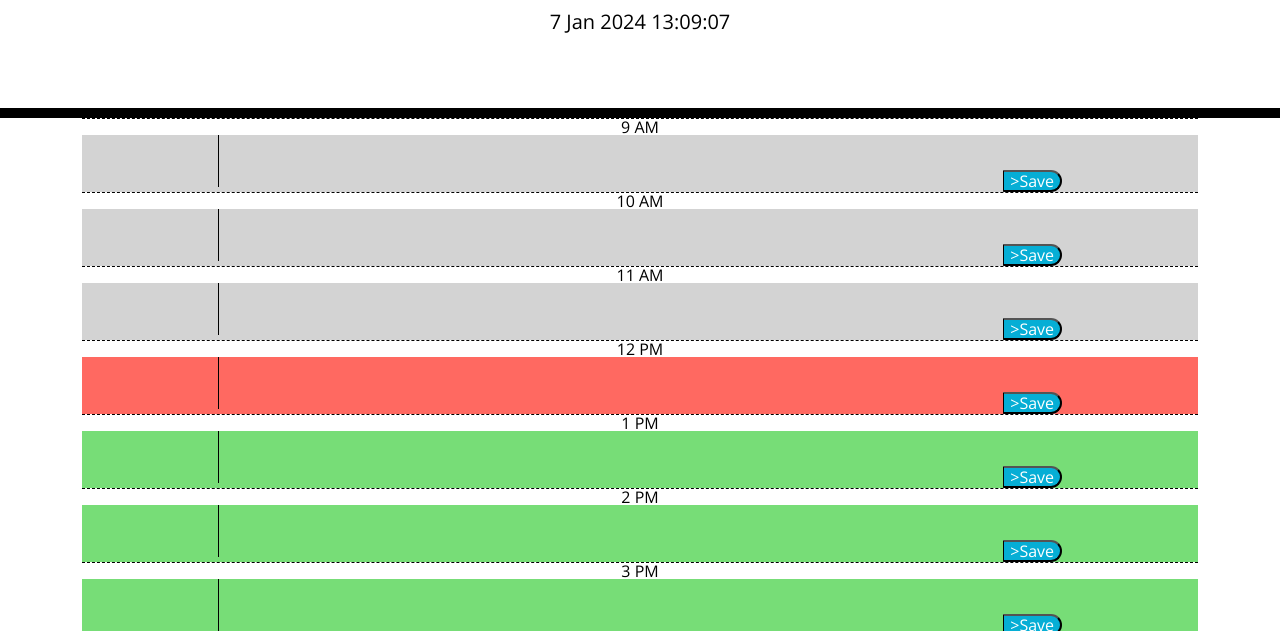
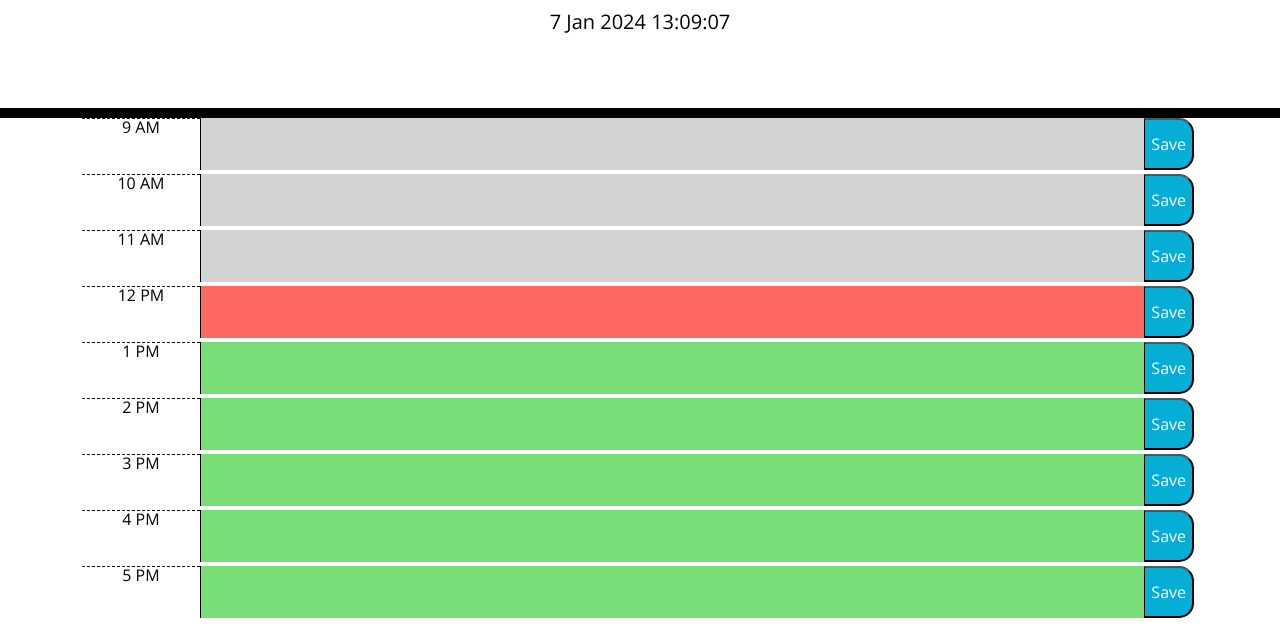
Before and after one commit to DanielS097/Work-Day-Scheduler, a plain HTML site: page index.html in a window 1280 px wide. Shown: the part 169-800 px from the top of the page. Drawn offline with nearby package versions, Linux system fonts and the light colour scheme.

Commit message:
styled the time blocks

```diff
--- a/assets/style.css
+++ b/assets/style.css
@@ -24,12 +24,15 @@ header {
 
 .description {
     white-space: pre-wrap;
-    width: 70%;
+    width: 80vw;
 }
 
 .time-block {
+    display: flex;
+    justify-content: space-between;
     text-align: center;
     border-radius: 15px;
+    margin: 0 4px 4px 0;
 }
 
 .row {
@@ -42,6 +45,7 @@ header {
     background-color: #ffffff;
     color: #000000;
     border-top: 1px dashed #000000;
+    width: 10vw;
 }
 
 .past {
--- a/index.html
+++ b/index.html
@@ -10,6 +10,7 @@
     <link rel="stylesheet" href="https://use.fontawesome.com/releases/v5.8.1/css/all.css"
         integrity="sha384-50oBUHEmvpQ+1lW4y57PTFmhCaXp0ML5d60M1M7uH2+nqUivzIebhndOJK28anvf" crossorigin="anonymous" />
     <link href="https://fonts.googleapis.com/css?family=Open+Sans&display=swap" rel="stylesheet" />
+    <link rel="stylesheet" href="https://cdnjs.cloudflare.com/ajax/libs/font-awesome/4.7.0/css/font-awesome.min.css">
     <link rel="stylesheet" href="./assets/style.css" />
     <title>Work Day Scheduler</title>
 </head>
@@ -24,61 +25,69 @@
         <!-- Timeblocks go here -->
 
         <!--9AM-->
-                <div class="time-block past">
-                    <div class="hour">9 AM</div>
-                    <textarea class="description"></textarea>
-                    <button class="saveBtn" <i class="fa-solid fa-floppy-disks"></i>>Save</button>
+        <div class="time-block past">
+            <div class="hour">9 AM</div>
+            <textarea class="description"></textarea>
+            <button class="saveBtn" <i class="fa-solid fa-floppy-disk"></i>Save</button>
+        </div>
         <!--10AM-->
         <div class="time-block past">
             <div class="hour">10 AM</div>
             <textarea class="description"></textarea>
-            <button class="saveBtn" <i class="fa-solid fa-floppy-disks"></i>>Save</button>
+            <button class="saveBtn" <i class="fa-solid fa-floppy-disks"></i>Save</button>
+        </div>
 
         <!--11AM-->
         <div class="time-block past">
             <div class="hour">11 AM</div>
             <textarea class="description"></textarea>
-            <button class="saveBtn" <i class="fa-solid fa-floppy-disks"></i>>Save</button>
+            <button class="saveBtn" <i class="fa-solid fa-floppy-disks"></i>Save</button>
+        </div>
 
         <!--12PM-->
         <div class="time-block present">
             <div class="hour">12 PM</div>
             <textarea class="description"></textarea>
-            <button class="saveBtn" <i class="fa-solid fa-floppy-disks"></i>>Save</button>
+            <button class="saveBtn" <i class="fa-solid fa-floppy-disks"></i>Save</button>
+        </div>
 
         <!--1PM-->
         <div class="time-block future">
             <div class="hour">1 PM</div>
             <textarea class="description"></textarea>
-            <button class="saveBtn" <i class="fa-solid fa-floppy-disks"></i>>Save</button>
+            <button class="saveBtn" <i class="fa-solid fa-floppy-disks"></i>Save</button>
+        </div>
 
         <!--2PM-->
         <div class="time-block future">
             <div class="hour">2 PM</div>
             <textarea class="description"></textarea>
-            <button class="saveBtn" <i class="fa-solid fa-floppy-disks"></i>>Save</button>
+            <button class="saveBtn" <i class="fa-solid fa-floppy-disks"></i>Save</button>
+        </div>
 
         <!--3PM-->
         <div class="time-block future">
             <div class="hour">3 PM</div>
             <textarea class="description"></textarea>
-            <button class="saveBtn" <i class="fa-solid fa-floppy-disks"></i>>Save</button>
+            <button class="saveBtn" <i class="fa-solid fa-floppy-disks"></i>Save</button>
+        </div>
 
         <!--4PM-->
         <div class="time-block future">
             <div class="hour">4 PM</div>
             <textarea class="description"></textarea>
-            <button class="saveBtn" <i class="fa-solid fa-floppy-disks"></i>>Save</button>
+            <button class="saveBtn" <i class="fa-solid fa-floppy-disks"></i>Save</button>
+        </div>
 
         <!--5PM-->
         <div class="time-block future">
             <div class="hour">5 PM</div>
             <textarea class="description"></textarea>
-            <button class="saveBtn" <i class="fa-solid fa-floppy-disks"></i>>Save</button>
+            <button class="saveBtn" <i class="fa-solid fa-floppy-disks"></i>Save</button>
+        </div>
     </div>
     <script src="https://cdnjs.cloudflare.com/ajax/libs/jquery/3.2.1/jquery.min.js"></script>
     <script src="https://cdn.jsdelivr.net/npm/dayjs@1.10.4/dayjs.min.js"></script>
     <script src="./assets/script.js"></script>
-</body>
 
 </html>
```
